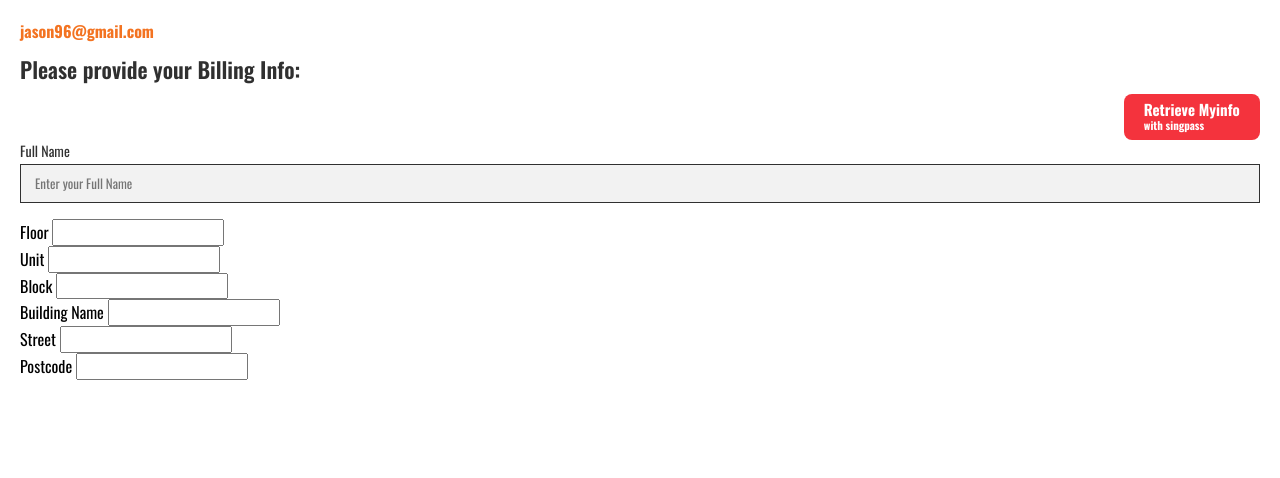
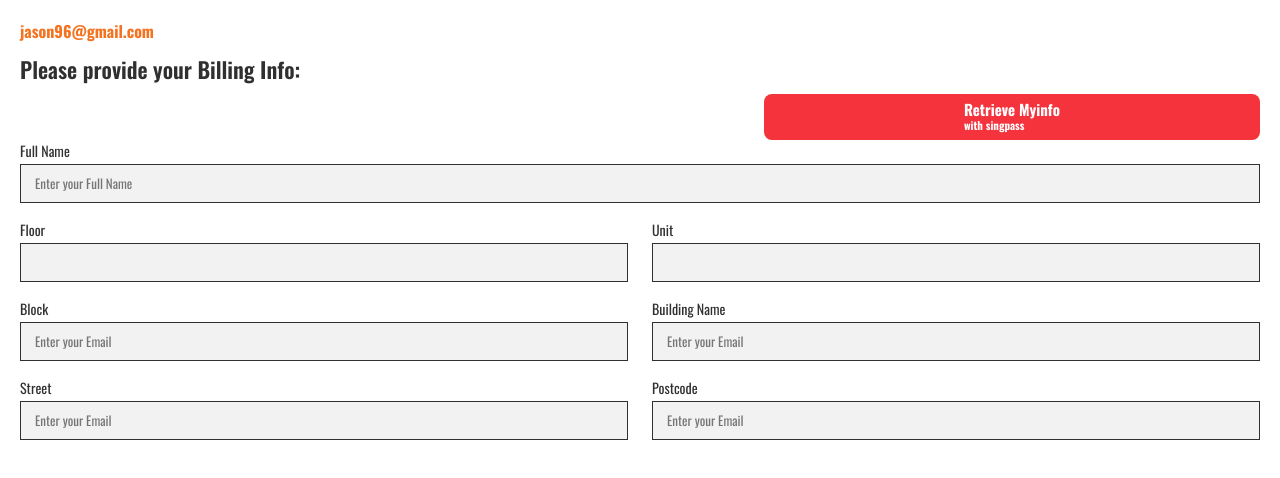
Before and after one commit to AfsalP-Strat/Scape-Ticket, a plain HTML site: page molecules/billing-form.html in a window 1280 px wide. Drawn offline with nearby package versions, Linux system fonts and the light colour scheme; files that its build step writes are made by us from their sources.

Commit message:
Billing-Info updated

```diff
--- a/assets/scss/molecules/_billing-form.scss
+++ b/assets/scss/molecules/_billing-form.scss
@@ -16,7 +16,7 @@
             display: flex;
             justify-content: center;
             padding: 8px;
-            width: 11%;
+            width: 40%;
         }
 
         &__txt{
--- a/molecules/billing-form.html
+++ b/molecules/billing-form.html
@@ -32,40 +32,52 @@
                     <input type="text" placeholder="Enter your Full Name">
                     <span class="d-none">Please Enter your Full Name</span>
                 </div>
-                <div class="sd-input__twocols">
-                    <div class="sd-input__colma">
+                <div class="row">
+                    <div class="col-sm-6">
+                        <div class="sd-input">
                             <label>Floor</label>
                             <input type="text" placeholder="">
-                        <span class="d-none">Please Enter your Floor Number</span>
+                            <span class="d-none"></span>
                         </div>
-                    <div class="sd-input__colmb">
+                    </div>
+                    <div class="col-sm-6">
+                        <div class="sd-input">
                             <label>Unit</label>
                             <input type="text" placeholder="">
-                        <span class="d-none">Please Enter your Unit</span>
+                            <span class="d-none">please Enter your Unit</span>
                         </div>
                     </div>
-                <div class="sd-input__twocols">
-                    <div class="sd-input__colma">
+                </div>
+                <div class="row">
+                    <div class="col-sm-6">
+                        <div class="sd-input">
                             <label>Block</label>
-                        <input type="text" placeholder="">
-                        <span class="d-none">Please Enter your Block</span>
-                    </div>
-                    <div class="sd-input__colmb">
-                        <label>Building Name</label>
-                        <input type="text" placeholder="">
-                        <span class="d-none">Please Enter your Building Name</span>
+                            <input type="text" placeholder="Enter your Email">
+                            <span class="d-none">Please enter your Block</span>
                         </div>
                     </div>
-                <div class="sd-input__twocols">
-                    <div class="sd-input__colma">
+                    <div class="col-sm-6">
+                        <div class="sd-input">
+                            <label>Building Name</label>
+                            <input type="text" placeholder="Enter your Email">
+                            <span class="d-none">Please enter your Building Name</span>
+                        </div>
+                    </div>
+                </div>
+                <div class="row">
+                    <div class="col-sm-6">
+                        <div class="sd-input">
                             <label>Street</label>
-                        <input type="text" placeholder="">
-                        <span class="d-none">Please Enter your Street Name</span>
+                            <input type="text" placeholder="Enter your Email">
+                            <span class="d-none">Please enter your Street name</span>
                         </div>
-                    <div class="sd-input__colmb">
+                    </div>
+                    <div class="col-sm-6">
+                        <div class="sd-input">
                             <label>Postcode</label>
-                        <input type="text" placeholder="">
-                        <span class="d-none">Please Enter your Postcode</span>
+                            <input type="text" placeholder="Enter your Email">
+                            <span class="d-none">Please enter your Postcode</span>
+                        </div>
                     </div>
                 </div>
             </div>
```
Lines whose indentation alone changed are shown as unchanged.
